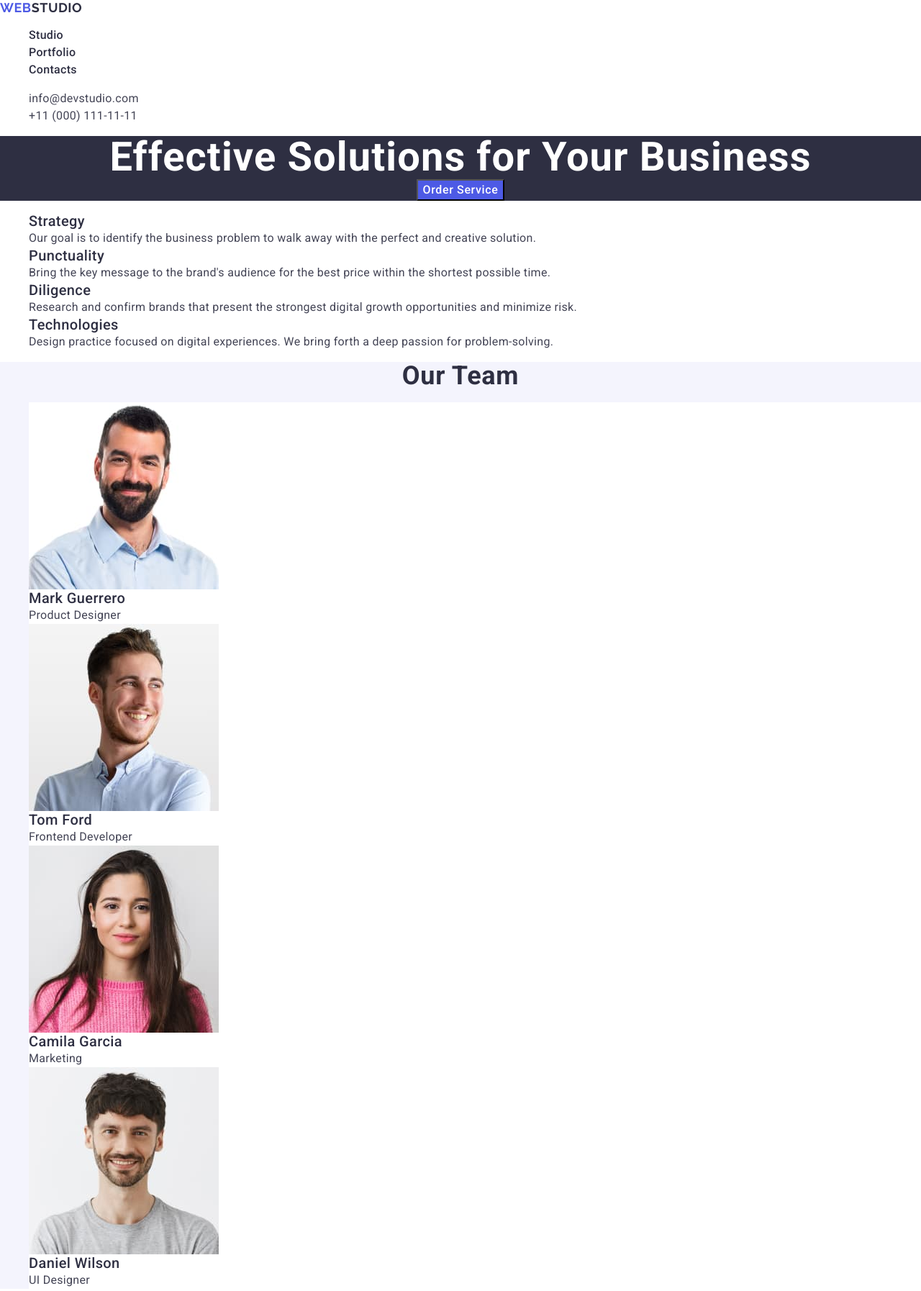
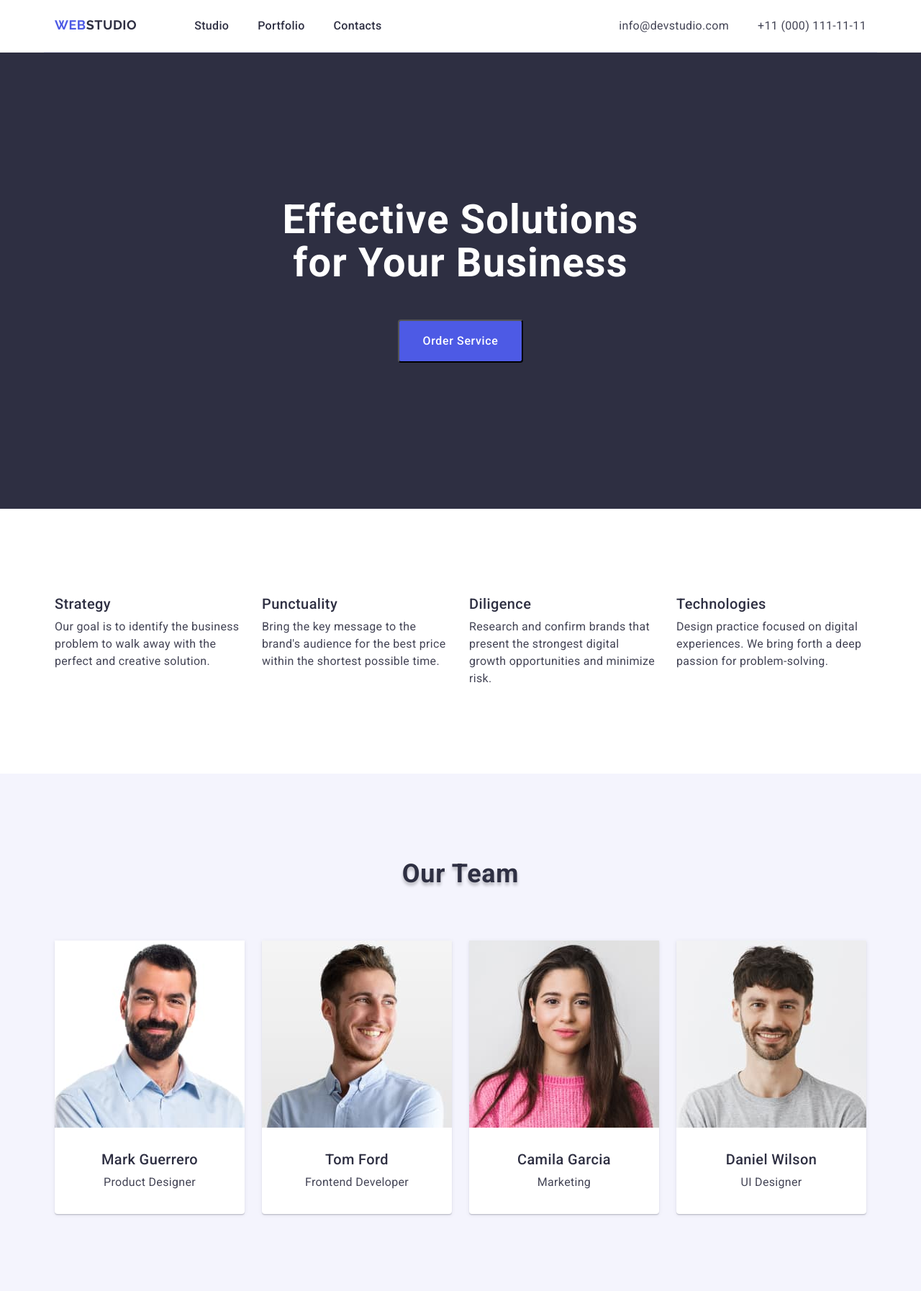
Before and after one commit to i3oi3ka/goit-markup-hw-03, a plain HTML site: page index.html in a window 1280 px wide. Shown: the top 1794 px of the page at 72% size. Drawn offline with nearby package versions, Linux system fonts and the light colour scheme.

Commit message:
complete hw3

```diff
--- a/css/styless.css
+++ b/css/styless.css
@@ -10,8 +10,22 @@
   --cl-light: #f4f4fd;
   --cl-accent: #4d5ae5;
   --cl-hover: #404bbf;
+  --cl-cornflower: #e7e9fc;
+  --cl-black: 0, 0, 0;
+
+  /* card-set */
+  --indent-col: 24px;
+  --indent-row: var(var(--col-gap));
+  --items: 3;
   /* Others */
 }
+/* #region Container */
+.container {
+  max-width: 1158px;
+  padding: 0 15px;
+  margin: 0 auto;
+}
+/* #endregion */
 
 /* #region Common */
 h1,
@@ -27,6 +41,8 @@ p {
 ul,
 ol {
   list-style-type: none;
+  padding: 0;
+  margin: 0;
 }
 
 a {
@@ -66,12 +82,30 @@ address {
   font-style: normal;
 }
 
+.visually-hidden {
+  position: absolute;
+  width: 1px;
+  height: 1px;
+  margin: -1px;
+  border: 0;
+  padding: 0;
+  white-space: nowrap;
+  clip: rect(0 0 0 0);
+  clip-path: inset(50%);
+  overflow: hidden;
+}
+
+.section {
+  padding: 120px 0;
+}
+
 .section-title {
   font-size: 36px;
   line-height: 111%;
   letter-spacing: 0.02em;
   text-align: center;
   text-transform: capitalize;
+  margin-bottom: 72px;
   color: var(--cl-secondary);
 }
 
@@ -81,19 +115,61 @@ address {
   line-height: 120%;
   letter-spacing: 0.02em;
   color: var(--cl-secondary);
+  margin-bottom: 8px;
 }
 
 /* #endregion */
+/* #region  Card*/
+.card-set {
+  display: flex;
+  flex-wrap: wrap;
+  column-gap: var(--indent-col);
+  row-gap: var(--indent-row);
+}
+
+.card-set-item {
+  flex-basis: calc(
+    (100% - var(--indent-col) * (var(--items) - 1)) / var(--items)
+  );
+}
+
+.card-content {
+  padding: 32px 16px;
+}
+/* #endregion */
 
 /* #region Header */
+.header-container {
+  display: flex;
+  align-items: center;
+  justify-content: space-between;
+  flex-shrink: 0;
+  border-bottom: 1px solid var(--CORNFLOWER, #e7e9fc);
+}
+
+.header-logo {
+  margin-right: 76px;
+}
+.header-nav-list {
+  display: inline-flex;
+  gap: 40px;
+}
+
 .header-nav-link {
+  display: inline-block;
+  padding: 24px 0;
   font-weight: 500;
   font-size: 16px;
   line-height: 150%;
   letter-spacing: 0.02em;
 }
 
+.address-list {
+  display: inline-flex;
+  gap: 40px;
+}
 .address-link {
+  padding: 24px 0;
   line-height: 150%;
   letter-spacing: 0.02em;
   color: var(--cl-primary);
@@ -110,12 +186,14 @@ address {
 
 /* #region Logo*/
 .logo {
+  display: inline-flex;
   font-family: var(--secondary-font);
   font-size: 18px;
   font-weight: 700;
   line-height: 117%;
   letter-spacing: 0.03em;
   text-transform: uppercase;
+  padding: 1.5px 0px;
   color: var(--cl-accent);
 }
 
@@ -134,37 +212,94 @@ address {
   font-size: 16px;
   line-height: 150%;
   letter-spacing: 0.04em;
+  padding: 16px 32px;
+  border-radius: 4px;
   color: var(--cl-white);
   background-color: var(--cl-accent);
 }
 /* #endregion */
 
 /* #region Hero */
+.hero-container {
+  padding: 203px 331px;
+}
 .hero {
   background-color: var(--cl-secondary);
+  color: var(--cl-white);
   text-align: center;
-  color: var(--cl-white);
 }
+
 .hero-title {
   font-size: 56px;
   line-height: 107%;
   letter-spacing: 0.02em;
+  margin-bottom: 48px;
 }
+/* #endregion */
+
+/* #region About */
+.about-list {
+  --items: 4;
+}
+
+/* #endregion */
+
+/* #region Team */
+
+.team {
+  background-color: var(--cl-light);
+  --items: 4;
+}
+
+.team-title {
+  text-shadow: 0px 4px 4px rgba(var(--cl-black), 25%);
+}
+
+.team-item {
+  background-color: var(--cl-white);
+  text-align: center;
+  overflow: hidden;
+  border-radius: 0px 0px 4px 4px;
+  background: var(--WHITE, var(--cl-white));
+  box-shadow: 0px 1px 6px 0px rgba(46, 47, 66, 0.08),
+    0px 1px 1px 0px rgba(46, 47, 66, 0.16),
+    0px 2px 1px 0px rgba(46, 47, 66, 0.08);
+}
+
+.team-card-content {
+  border-radius: 0px 0px 4px 4px;
+}
+
+/* #endregion */
+
+/* #region Portfolio */
+
+.portfolio-list {
+  --indent-row: 48px;
+}
+.portfolio-card-content {
+  border: 1px solid var(--cl-cornflower);
+  border-top: none;
+}
+
 /* #endregion */
 
 /* #region Footer */
 footer {
   background-color: var(--cl-secondary);
 }
+
+.footer-container {
+  padding: 100px 15px;
+  padding-right: 879px;
+}
+
+.footer-logo {
+  margin-bottom: 16px;
+}
+
 .footer-text {
   color: var(--cl-light);
 }
+
 /* #endregion */
-
-.team {
-  background-color: var(--cl-light);
-}
-
-.team-item {
-  background-color: var(--cl-white);
-}
--- a/index.html
+++ b/index.html
@@ -29,69 +29,74 @@
   <body>
     <!-- header -->
     <header class="header">
+      <div class="container header-container">
         <nav class="header-nav">
           <a href="./index.html" class="logo header-logo">
             Web<span class="logo-dark">Studio</span>
           </a>
           <ul class="header-nav-list">
-          <li class="header-nav-item">
+            <li class="header-na card-set-itemv-item">
               <a href="./index.html" class="header-nav-link">Studio</a>
             </li>
-          <li class="header-nav-item">
+            <li class="header-na card-set-itemv-item">
               <a href="" class="header-nav-link">Portfolio</a>
             </li>
-          <li class="header-nav-item">
+            <li class="header-na card-set-itemv-item">
               <a href="" class="header-nav-link">Contacts</a>
             </li>
           </ul>
         </nav>
         <address class="address">
           <ul class="address-list">
-          <li class="address-item">
+            <li class="address-i card-set-itemtem">
               <a href="mailto:info@devstudio.com" class="address-link"
                 >info@devstudio.com</a
               >
             </li>
-          <li class="address-item">
+            <li class="address-i card-set-itemtem">
               <a href="tel:+110001111111" class="address-link"
                 >+11 (000) 111-11-11</a
               >
             </li>
           </ul>
         </address>
+      </div>
     </header>
     <main>
       <!-- hero -->
       <section class="hero">
+        <div class="container hero-container">
           <h1 class="hero-title">Effective Solutions for Your Business</h1>
           <button type="button" class="btn btn-hero">Order Service</button>
+        </div>
       </section>
       <!-- about -->
-      <section id="studio" class="about">
-        <h2 class="visually-hidden section-title" hidden>about</h2>
-        <ul class="about-list">
-          <li class="about-item">
+      <section id="studio" class="about section">
+        <div class="container">
+          <h2 class="visually-hidden section-title">about</h2>
+          <ul class="about-list card-set">
+            <li class="about-ite card-set-itemm card-set-item">
               <h3 class="section-subtitle about-subtitle">Strategy</h3>
               <p class="about-item-info">
-              Our goal is to identify the business problem to walk away with the
-              perfect and creative solution.
+                Our goal is to identify the business problem to walk away with
+                the perfect and creative solution.
               </p>
             </li>
-          <li class="about-item">
+            <li class="about-ite card-set-itemm card-set-item">
               <h3 class="section-subtitle about-subtitle">Punctuality</h3>
               <p class="about-item-info">
                 Bring the key message to the brand's audience for the best price
                 within the shortest possible time.
               </p>
             </li>
-          <li class="about-item">
+            <li class="about-ite card-set-itemm card-set-item">
               <h3 class="section-subtitle about-subtitle">Diligence</h3>
               <p class="about-item-info">
                 Research and confirm brands that present the strongest digital
                 growth opportunities and minimize risk.
               </p>
             </li>
-          <li class="about-item">
+            <li class="about-ite card-set-itemm card-set-item">
               <h3 class="section-subtitle about-subtitle">Technologies</h3>
               <p class="about-item-info">
                 Design practice focused on digital experiences. We bring forth a
@@ -99,12 +104,14 @@
               </p>
             </li>
           </ul>
+        </div>
       </section>
       <!-- ourteam -->
-      <section class="team">
+      <section class="team section">
+        <div class="container">
           <h2 class="team-title section-title">Our Team</h2>
-        <ul class="team-list">
-          <li class="team-item">
+          <ul class="team-list card-set">
+            <li class="team-item card-set-item">
               <img
                 src="./images/team/img-1.jpg"
                 alt="team-img1"
@@ -112,10 +119,12 @@
                 width="264"
                 height="260"
               />
+              <div class="team-card-content card-content">
                 <h3 class="section-subtitle team-subtitle">Mark Guerrero</h3>
                 <p class="team-info">Product Designer</p>
+              </div>
             </li>
-          <li class="team-item">
+            <li class="team-item card-set-item">
               <img
                 src="./images/team/img-2.jpg"
                 alt="team-img2"
@@ -123,10 +132,12 @@
                 width="264"
                 height="260"
               />
+              <div class="team-card-content card-content">
                 <h3 class="section-subtitle team-subtitle">Tom Ford</h3>
                 <p class="team-info">Frontend Developer</p>
+              </div>
             </li>
-          <li class="team-item">
+            <li class="team-item card-set-item">
               <img
                 src="./images/team/img-3.jpg"
                 alt="team-img3"
@@ -134,10 +145,12 @@
                 width="264"
                 height="260"
               />
+              <div class="team-card-content card-content">
                 <h3 class="section-subtitle team-subtitle">Camila Garcia</h3>
                 <p class="team-info">Marketing</p>
+              </div>
             </li>
-          <li class="team-item">
+            <li class="team-item card-set-item">
               <img
                 src="./images/team/img-4.jpg"
                 alt="team-img4"
@@ -145,15 +158,19 @@
                 width="264"
                 height="260"
               />
+              <div class="team-card-content card-content">
                 <h3 class="section-subtitle team-subtitle">Daniel Wilson</h3>
                 <p class="team-info">UI Designer</p>
+              </div>
             </li>
           </ul>
+        </div>
       </section>
-      <section id="portfolio" class="portfolio">
+      <section id="portfolio" class="portfolio section">
+        <div class="container">
           <h2 class="portfolio-title section-title">Our Portfolio</h2>
-        <ul class="portfolio-list">
-          <li class="portfolio-item">
+          <ul class="portfolio-list card-set">
+            <li class="portfolio card-set-item">
               <img
                 src="./images/portfolio/img-1.jpg"
                 alt="Banking App"
@@ -161,10 +178,12 @@
                 width="360"
                 height="300"
               />
+              <div class="portfolio-card-content card-content">
                 <h3 class="section-subtitle portfolio-subtitle">Banking App</h3>
                 <p class="portfolio-item-desc">App</p>
+              </div>
             </li>
-          <li class="portfolio-item">
+            <li class="portfolio card-set-item">
               <img
                 src="./images/portfolio/img-2.jpg"
                 alt="Cashless Payment"
@@ -172,13 +191,14 @@
                 width="360"
                 height="300"
               />
+              <div class="portfolio-card-content card-content">
                 <h3 class="section-subtitle portfolio-subtitle">
                   Cashless Payment
                 </h3>
                 <p class="portfolio-item-desc">Marketing</p>
+              </div>
             </li>
-
-          <li class="portfolio-item">
+            <li class="portfolio card-set-item">
               <img
                 src="./images/portfolio/img-3.jpg"
                 alt="Meditation App"
@@ -186,10 +206,14 @@
                 width="360"
                 height="300"
               />
-            <h3 class="section-subtitle portfolio-subtitle">Meditation App</h3>
+              <div class="portfolio-card-content card-content">
+                <h3 class="section-subtitle portfolio-subtitle">
+                  Meditation App
+                </h3>
                 <p class="portfolio-item-desc">App</p>
+              </div>
             </li>
-          <li class="portfolio-item">
+            <li class="portfolio card-set-item">
               <img
                 src="./images/portfolio/img-4.jpg"
                 alt="Taxi Service"
@@ -197,10 +221,14 @@
                 width="360"
                 height="300"
               />
-            <h3 class="section-subtitle portfolio-subtitle">Taxi Service</h3>
+              <div class="portfolio-card-content card-content">
+                <h3 class="section-subtitle portfolio-subtitle">
+                  Taxi Service
+                </h3>
                 <p class="portfolio-item-desc">Marketing</p>
+              </div>
             </li>
-          <li class="portfolio-item">
+            <li class="portfolio card-set-item">
               <img
                 src="./images/portfolio/img-5.jpg"
                 alt="Screen Illustrations"
@@ -208,12 +236,14 @@
                 width="360"
                 height="300"
               />
+              <div class="portfolio-card-content card-content">
                 <h3 class="section-subtitle portfolio-subtitle">
                   Screen Illustrations
                 </h3>
                 <p class="portfolio-item-desc">Design</p>
+              </div>
             </li>
-          <li class="portfolio-item">
+            <li class="portfolio card-set-item">
               <img
                 src="./images/portfolio/img-6.jpg"
                 alt="Online Courses"
@@ -221,21 +251,28 @@
                 width="360"
                 height="300"
               />
-            <h3 class="section-subtitle portfolio-subtitle">Online Courses</h3>
+              <div class="portfolio-card-content card-content">
+                <h3 class="section-subtitle portfolio-subtitle">
+                  Online Courses
+                </h3>
                 <p class="portfolio-item-desc">Marketing</p>
+              </div>
             </li>
           </ul>
+        </div>
       </section>
     </main>
     <!-- footer -->
     <footer class="footer">
-      <a class="logo" href="./index.html">
+      <div class="footer-container container">
+        <a class="footer-logo logo" href="./index.html">
           Web<span class="logo-light">Studio</span>
         </a>
         <p class="footer-text">
-        Increase the flow of customers and sales for your business with digital
-        marketing & growth solutions.
+          Increase the flow of customers and sales for your business with
+          digital marketing & growth solutions.
         </p>
+      </div>
     </footer>
   </body>
 </html>
```
Lines whose indentation alone changed are shown as unchanged.
